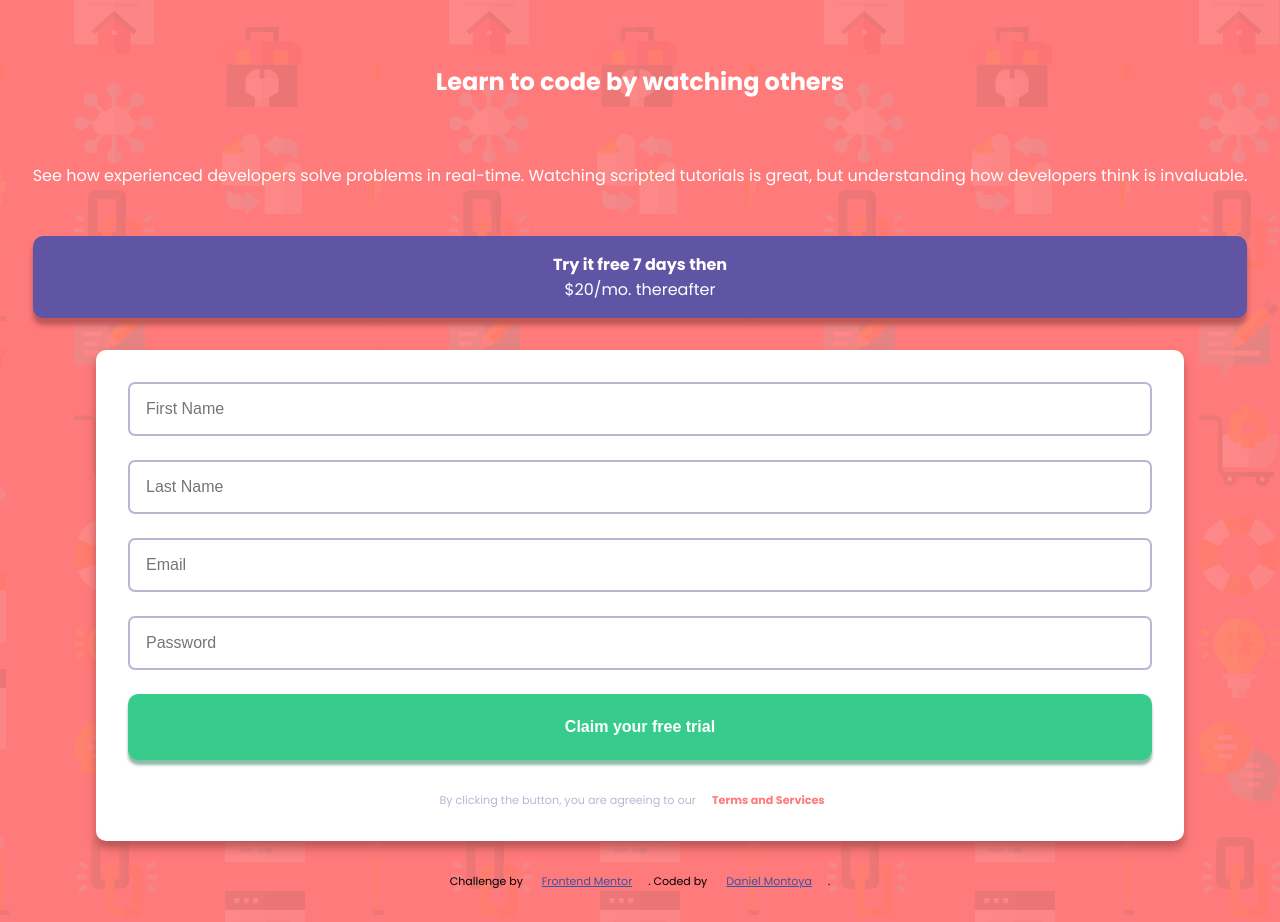
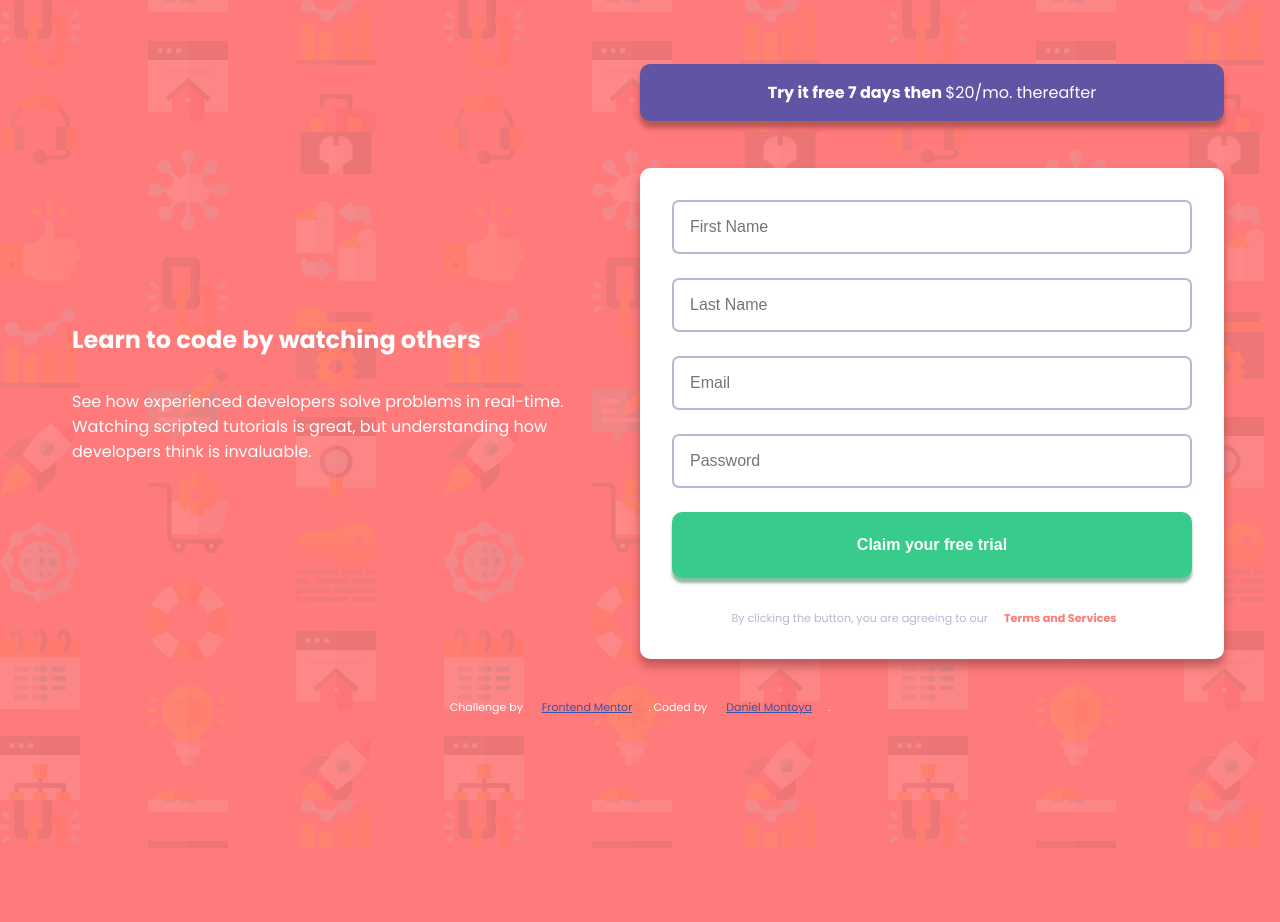
Before and after one commit to dnewbie25/Frontend-Mentor, a plain HTML site: page intro-component-with-signup-form-master/index.html in a window 1280 px wide. After the commit the page ends 848 px from the top, so only its background shows below. Drawn offline with Linux system fonts and the light colour scheme.

Commit message:
form project finished

```diff
--- a/intro-component-with-signup-form-master/index.html
+++ b/intro-component-with-signup-form-master/index.html
@@ -14,16 +14,15 @@
 </head>
 
 <body>
-
+  <main>
     <section class="head">
       <h1 class="title">Learn to code by watching others</h1>
       <h2 class="subtitle">
         See how experienced developers solve problems in real-time. Watching scripted tutorials is great,
         but understanding how developers think is invaluable.
       </h2>
-    <div class="banner">Try it free 7 days then <span>$20/mo. thereafter</span></div>
     </section>
-
+    <section class="banner">Try it free 7 days then <span>$20/mo. thereafter</span></section>
     <section class="form">
       <form>
         <div>
@@ -52,6 +51,7 @@
       <p class="disclosure">By clicking the button, you are agreeing to our<a href="#" class="terms">Terms and
           Services</a></p>
     </section>
+  </main>
 
   <footer>
     <p class="attribution">
--- a/intro-component-with-signup-form-master/js/main.js
+++ b/intro-component-with-signup-form-master/js/main.js
@@ -4,24 +4,11 @@ const lastName = document.getElementById('last-name');
 const email = document.getElementById('email');
 const password = document.getElementById('password');
 const submit = document.getElementById('submit');
-// IIFE for the
 
 submit.addEventListener('click',e=>{
   const inputFields = Array.from(document.getElementsByTagName('input'));
-  for(const field of inputFields){
-    console.log(emptyField(field));
-  }
+  // displays the error symbol and message
   inputFields.forEach(field=>{
-    // validating email
-    // if(field.type==='email' && validEmail(field.value)===false){
-    //   const parent = field.parentElement;
-    //   const img = parent.children[1];
-    //   const errorMessage = parent.children[2];
-    //   field.style.borderColor = 'hsl(0, 100%, 74%)';
-    //   img.style.display = 'block';
-    //   errorMessage.style.display = 'block';
-    // }
-    // other fields
     if(emptyField(field)){
       const parent = field.parentElement;
       const img = parent.children[1];
@@ -31,14 +18,6 @@ submit.addEventListener('click',e=>{
       errorMessage.style.display = 'block';
     }
   })
-  // firstName.value = '';
-  // firstName.blur();
-  // lastName.value = '';
-  // lastName.blur();
-  // email.value = '';
-  // email.blur();
-  // password.value = '';
-  // password.blur();
 });
 
 function validEmail(email){
--- a/intro-component-with-signup-form-master/sass/main.scss
+++ b/intro-component-with-signup-form-master/sass/main.scss
@@ -17,17 +17,59 @@ body {
   height: 100%;
   background-color: $Red;
   background-image: url("./../images/bg-intro-mobile.png");
+  @media (min-width:750px) {
+    background-image: url("./../images/bg-intro-desktop.png");
+  }
+  main{
+    max-width: 1200px;
+    margin: 0 auto;
+    margin-top: 3rem;
     display: flex;
     flex-direction: column;
     align-items: center;
     justify-content: space-between;
+    @media (min-width:750px) {
+      display: grid;
+      grid-template-columns: repeat(4, 1fr);
+      grid-template-rows: 80px calc(100% - 80px);
+      row-gap: 16px;
+      grid-template-areas:
+        "head head banner banner"
+        "head head form form";
+      .head{
+        grid-area: head;
+        margin-top: calc(50% - 237px);
+        grid-column: 1/3;
+      }
+      .head .title,
+      .head .subtitle{
+        margin-left: 0;
+        padding: 0;
+        text-align: start;
+      }
+      .banner,.form{
+        width: 100%;
+      }
+      .banner{
+        span{
+          display: inline;
+        }
+        grid-area: banner;
+        align-self: start;
+        margin: 0;
+      }
+      .form{
+        grid-area: form;
+        margin-top: 0;
+      }
+    }
+  }
   *{
     padding: 1rem;
   }
 }
 
 // from 375px to 750px
-
 .head{
   text-align: center;
   color: white;
@@ -41,17 +83,20 @@ body {
     font-weight: 400;
     margin-bottom: 2rem;
   }
+}
 .banner{
   font-weight: 700;
   background-color: $Blue;
+  color: white;
+  text-align: center;
   margin: 1rem;
+  width: 85%;
   border-radius: 10px;
   box-shadow: 0px 7px 5px hsla(0, 39%, 47%, 0.733);
   span{
     font-weight: 400;
     padding: 0;
     display: block;
-    }
   }
 }
 
@@ -130,8 +175,10 @@ body {
 }
 // footer
 .attribution {
+  color: white;
   font-size: 11px;
   text-align: center;
+  bottom: 0px;
 }
 
 .attribution a {
```
Also changed, not shown: intro-component-with-signup-form-master/README.md, intro-component-with-signup-form-master/css/main.css, intro-component-with-signup-form-master/images/signup form.PNG (added), 1 other file. Lines whose indentation alone changed are shown as unchanged.
